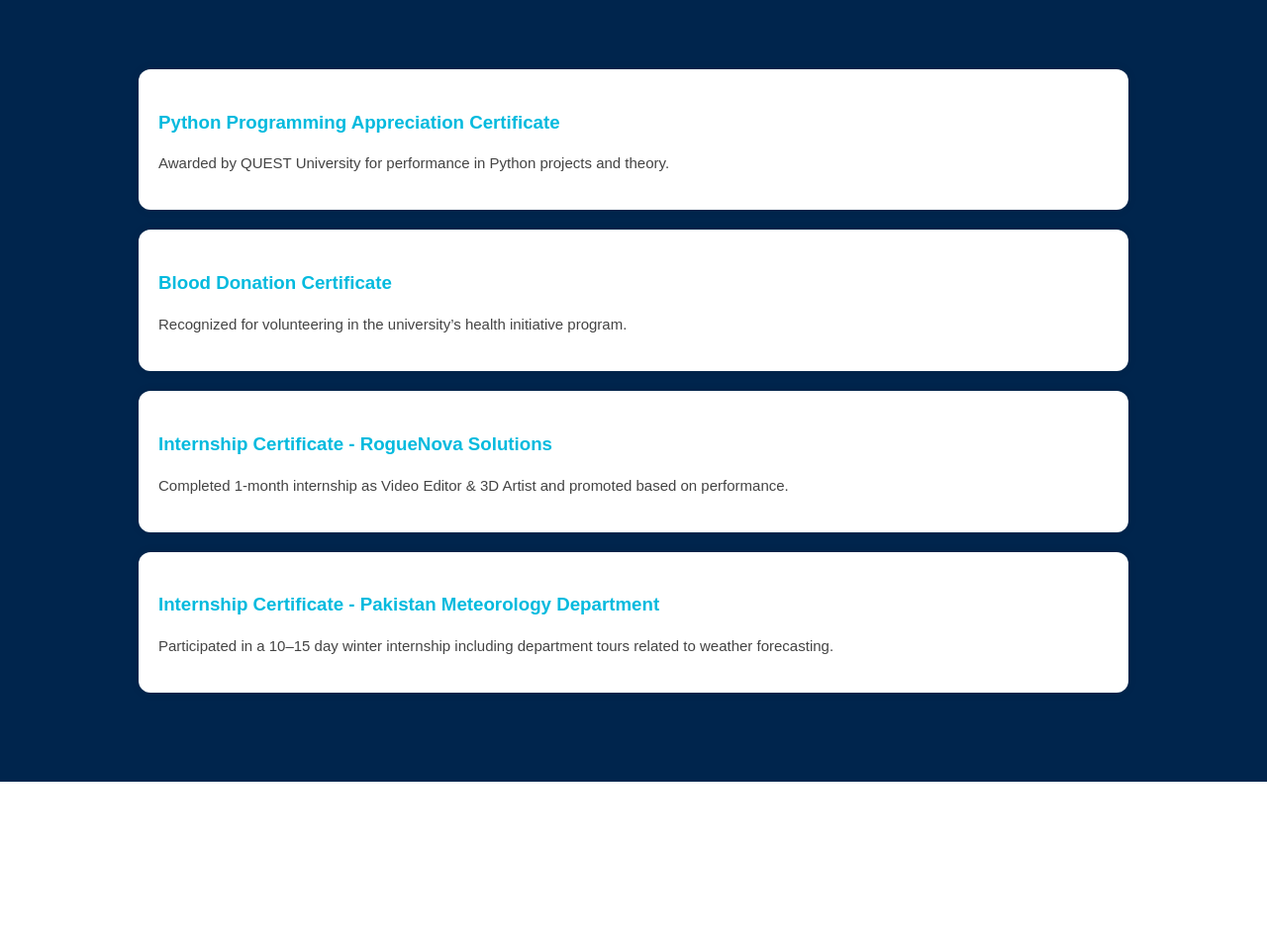
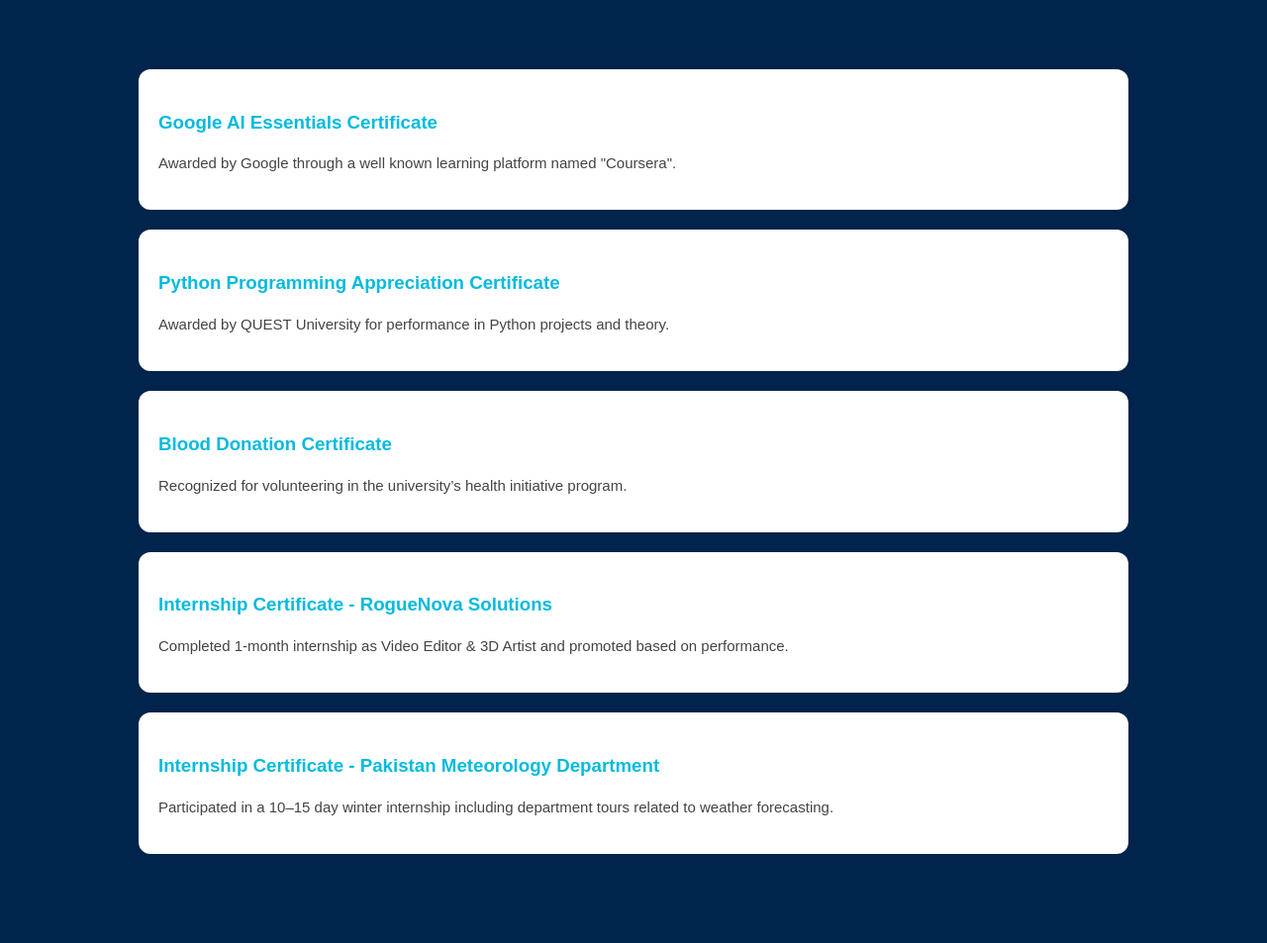
Before and after one commit to faisalrehman110/portfolio-website, a Flask app: page /certifications in a window 1280 px wide. Shown: the part 137-1090 px from the top of the page at 99% size. Before the commit the page ends 927 px from the top, so only its background shows below. Run offline with Flask 3, Linux system fonts and the light colour scheme.

Commit message:
Update certifications.html

```diff
--- a/templates/certifications.html
+++ b/templates/certifications.html
@@ -69,6 +69,11 @@
 <div class="container">
 
   <div class="card">
+    <h3>Google AI Essentials Certificate</h3>
+    <p>Awarded by Google through a well known learning platform named "Coursera".</p>
+  </div>
+
+  <div class="card">
     <h3>Python Programming Appreciation Certificate</h3>
     <p>Awarded by QUEST University for performance in Python projects and theory.</p>
   </div>
```
